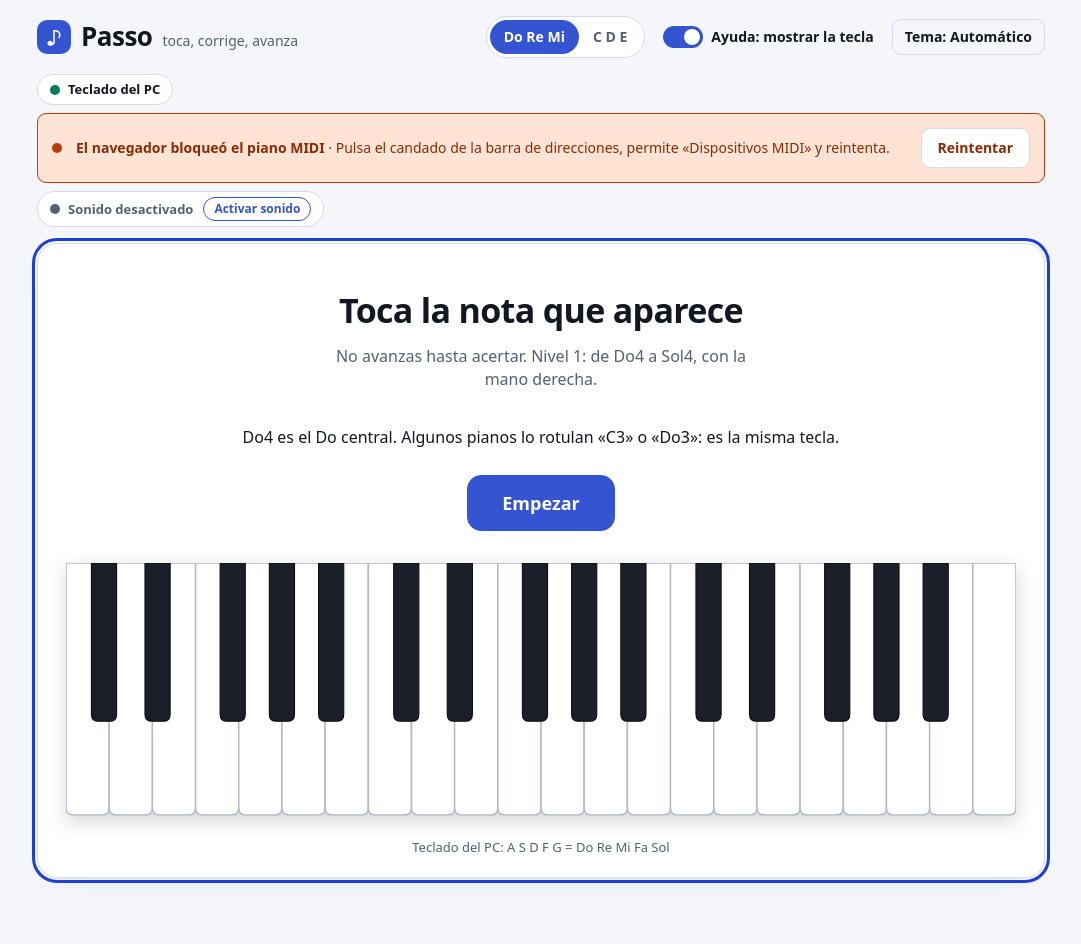
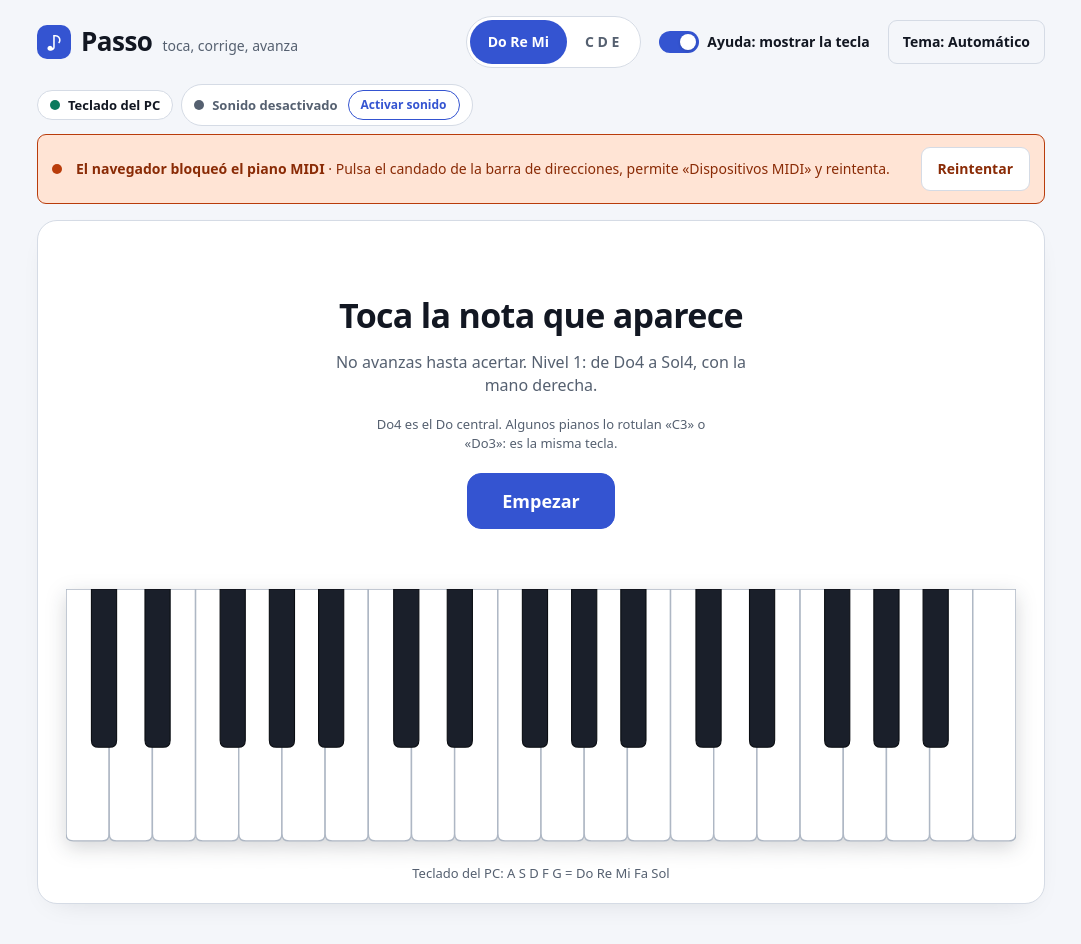
Before and after one commit to KevinHGitCode/Passo, a React (Vite) app: page / in a window 1280 px wide. Shown: the whole page, without its empty margins (99-1180 px from the left). Before the commit the page ends 918 px from the top, so only its background shows below. Built offline with nearby package versions, Linux system fonts and the light colour scheme.

Commit message:
fix: la tecla pulsada conserva su color, alturas estables, objetivos táctiles de 44 px y contraste del interruptor

```diff
--- a/src/ui/keyboard/piano-keyboard.css
+++ b/src/ui/keyboard/piano-keyboard.css
@@ -2,6 +2,7 @@
   display: block;
   width: 100%;
   height: auto;
+  max-height: max(220px, 44vh);
   user-select: none;
   filter: drop-shadow(0 6px 10px var(--shadow));
 }
@@ -94,3 +95,24 @@
     transition: none;
   }
 }
+
+/* La tecla pulsada conserva su color de estado (objetivo, acierto, error, correcta). */
+.key.key--target .key__shape,
+.key.key--expected .key__shape {
+  fill: var(--key-target);
+}
+.key.key--correct .key__shape {
+  fill: var(--ok);
+}
+.key.key--wrong .key__shape {
+  fill: var(--err);
+}
+.key--pressed .key__shape {
+  transform: translateY(3px);
+}
+.key--white.key--pressed .key__shape {
+  filter: brightness(0.86);
+}
+.key--black.key--pressed .key__shape {
+  filter: brightness(1.6);
+}
--- a/src/ui/practice/practice.css
+++ b/src/ui/practice/practice.css
@@ -69,7 +69,7 @@
 }
 .segmented__option span {
   display: block;
-  padding: 7px 14px;
+  padding: 12px 18px;
   border-radius: 999px;
   font-size: 14px;
   font-weight: 600;
@@ -90,6 +90,7 @@
   align-items: center;
   gap: 8px;
   padding: 6px 4px;
+  min-height: 44px;
   border: 0;
   background: none;
   font-size: 14px;
@@ -99,7 +100,7 @@
   width: 40px;
   height: 22px;
   border-radius: 999px;
-  background: var(--border);
+  background: var(--text-muted);
   padding: 3px;
   transition: background 120ms ease;
 }
@@ -122,6 +123,7 @@
 /* ---------- Botones ---------- */
 .button {
   padding: 9px 16px;
+  min-height: 44px;
   border: 1px solid var(--border);
   border-radius: var(--radius-sm);
   background: var(--surface);
@@ -133,7 +135,7 @@
 .button--ghost {
   background: transparent;
   font-size: 14px;
-  padding: 7px 12px;
+  padding: 7px 14px;
 }
 .button--primary {
   background: var(--accent);
@@ -235,7 +237,7 @@
 
 /* Región 2: escenario libre (hoy feedback; mañana cascada de notas) */
 .stage {
-  min-height: 84px;
+  min-height: 104px;
   display: grid;
   place-items: center;
 }
@@ -485,7 +487,7 @@
 /* ---------- Depuración (?debug) ---------- */
 .debug {
   position: fixed;
-  right: 12px;
+  left: 12px;
   bottom: 12px;
   display: flex;
   flex-direction: column;
@@ -498,3 +500,46 @@
   font-size: 12px;
   font-variant-numeric: tabular-nums;
 }
+
+/* ---------- Ajustes tras la revisión de la Fase 0 ---------- */
+
+/* La parte superior del tablero tiene altura fija: el teclado no salta al cambiar de pantalla.
+   Es también el lienzo reservado para la cascada de notas (fases siguientes). */
+.board:focus {
+  outline: none;
+}
+.board__top {
+  min-height: 330px;
+  display: flex;
+  flex-direction: column;
+  justify-content: center;
+  gap: 14px;
+}
+.welcome__note {
+  margin: 0 0 10px;
+  max-width: 46ch;
+  font-size: 13px;
+  color: var(--text-muted);
+}
+
+/* Los avisos importantes van después de los chips, sin partirlos en dos filas. */
+.status {
+  order: 1;
+}
+
+/* Objetivo táctil de al menos 44 px también en el botón pequeño de los chips. */
+.chip__action {
+  position: relative;
+  padding: 5px 12px;
+}
+.chip__action::after {
+  content: '';
+  position: absolute;
+  inset: -8px -4px;
+}
+
+@media (max-width: 599px) {
+  .board__top {
+    min-height: 345px;
+  }
+}
```
